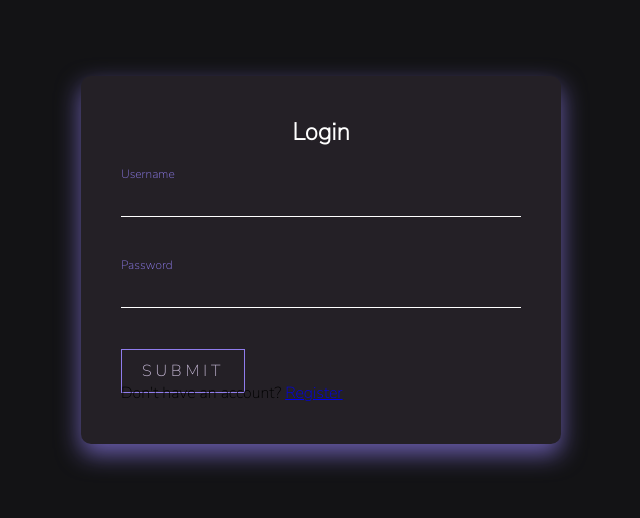
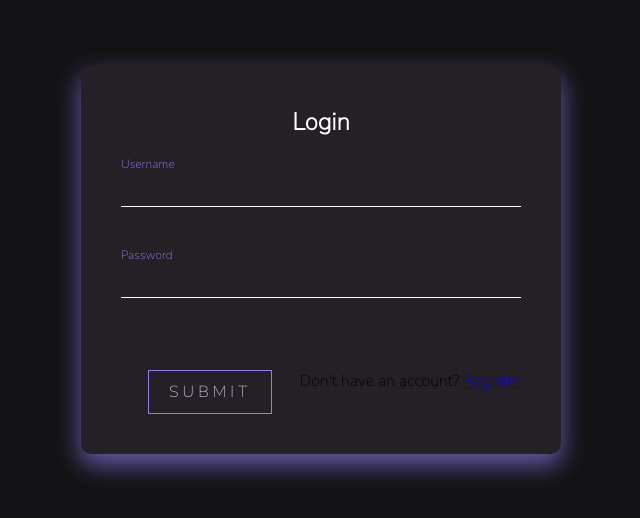
Before and after one commit to fernandogbz/simple-login-form, a plain HTML site: page index.html in a window 1280 px wide. Shown: the part 140-658 px from the top of the page, without its empty margins (319-959 px from the left). Drawn offline with Linux system fonts and the light colour scheme.

Commit message:
.button-form

```diff
--- a/styles.css
+++ b/styles.css
@@ -83,3 +83,9 @@ body {
   border-radius: 5px;
   box-shadow: 0 0 5px #8f7cec, 0 0 25px #8f7cec;
 }
+
+.button-form {
+  display: flex;
+  flex-direction: row;
+  margin-top: 20px;
+}
```
